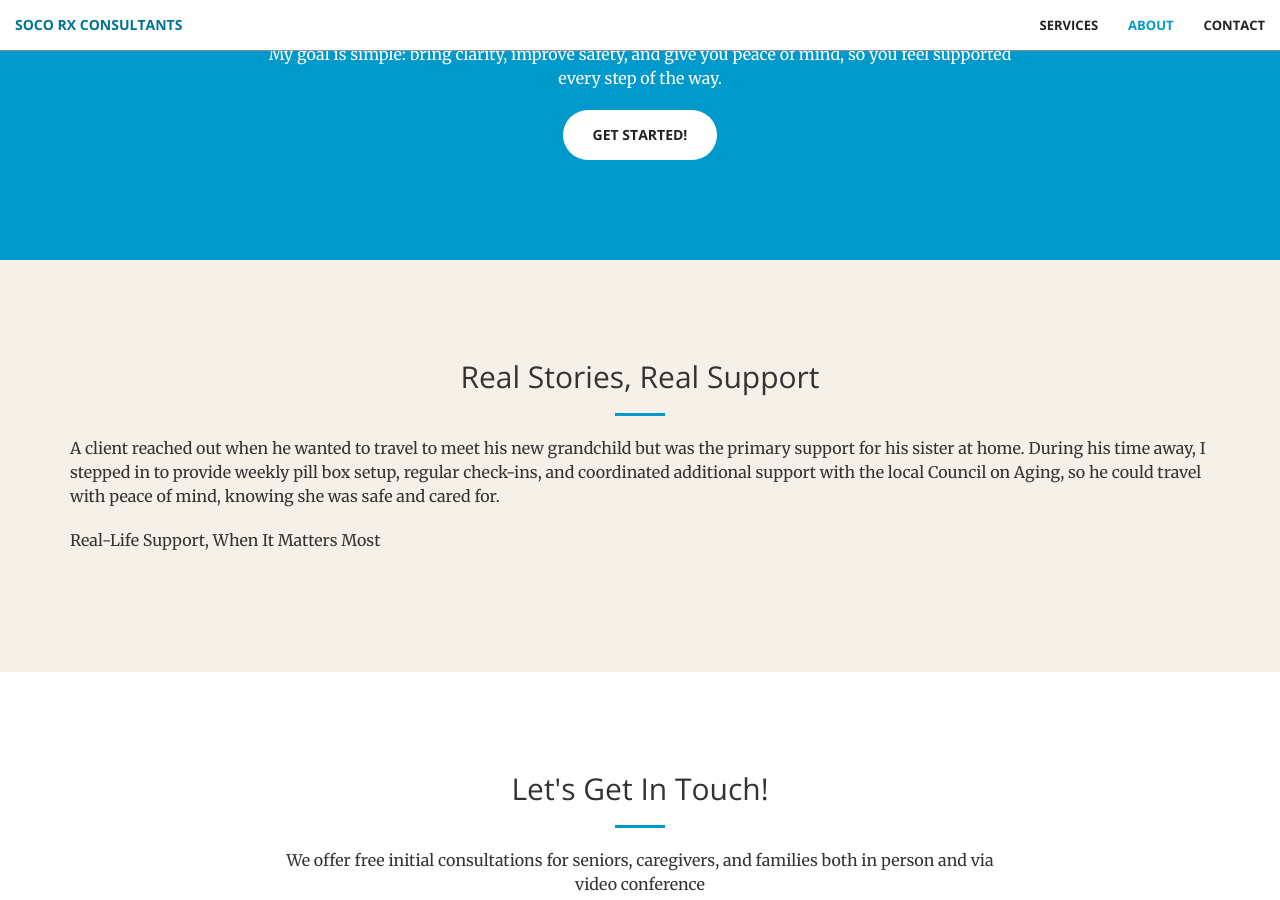
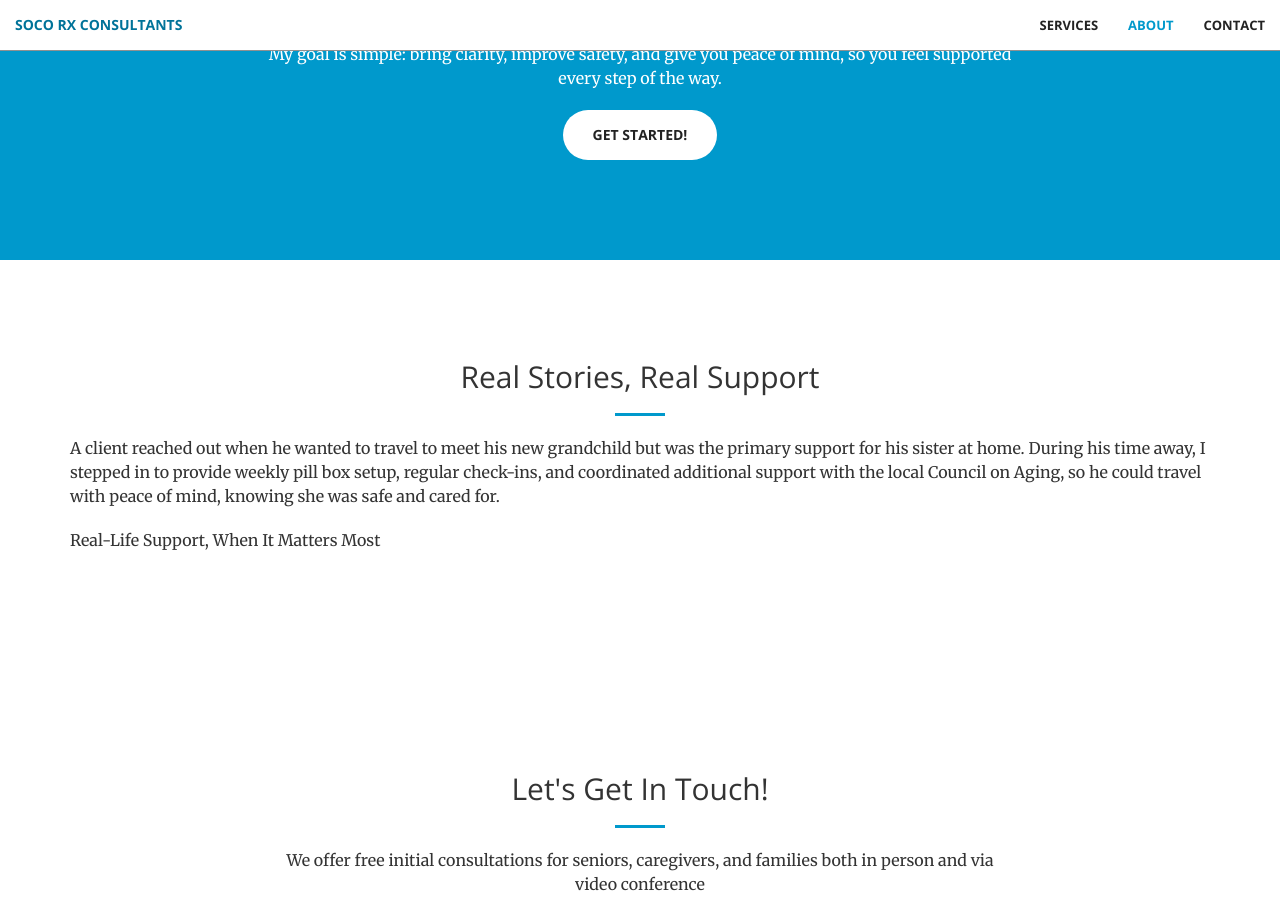
Before and after one commit to edlavalette/edlavalette.github.io, a Jekyll site: the page built from index.html, in a window 1280 px wide and 900 px high, scrolled down 1880 px. Built offline with Jekyll 4.4.1, drawn with Linux system fonts in a browser that asks for light colours.

Commit message:
Update _base.scss

```diff
--- a/_sass/_base.scss
+++ b/_sass/_base.scss
@@ -368,28 +368,3 @@ img::-moz-selection {
 body {
     -webkit-tap-highlight-color: $theme-dark;
 }
-
-$color-court-green: #2D8B4E;
-$color-court-green-dark: #236B3E;
-$color-lime: #A4D65E;
-$color-lime-bright: #C5E86C;
-$color-lime-hover: #b8e35f;
-$color-tennis-yellow: #DFFF00;
-$color-golden: #F5A623;
-$color-sunset: #FF6B35;
-
-$color-white: #FFFFFF;
-$color-cream: #FDFBF7;
-$color-sand: #F5F0E8;
-$color-gray-light: #E8E4DC;
-$color-gray: #9A9590;
-$color-charcoal: #2C2A28;
-$color-black: #1A1918;
-
-// --------------------------------------------
-// TESTIMONIALS
-// --------------------------------------------
-#testimonials {
-    background: #F5F0E8;
-
-}
```
